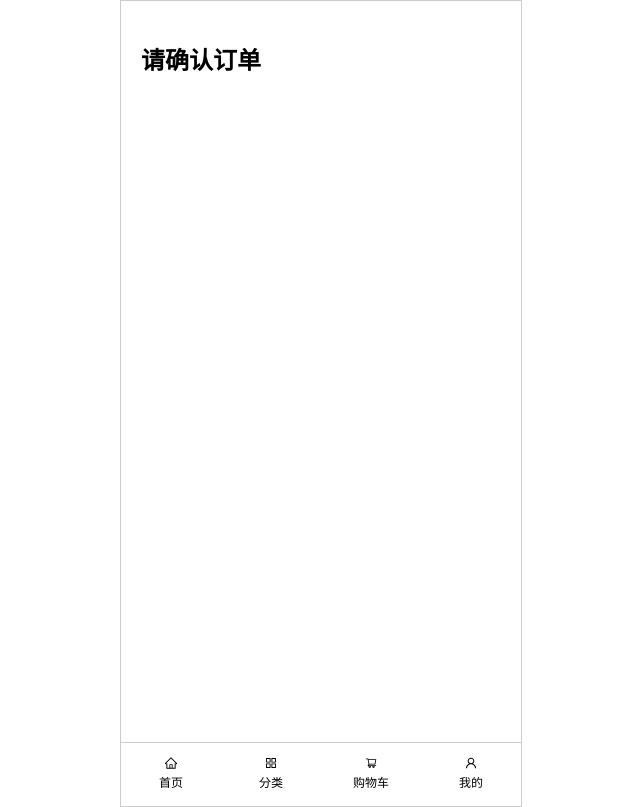
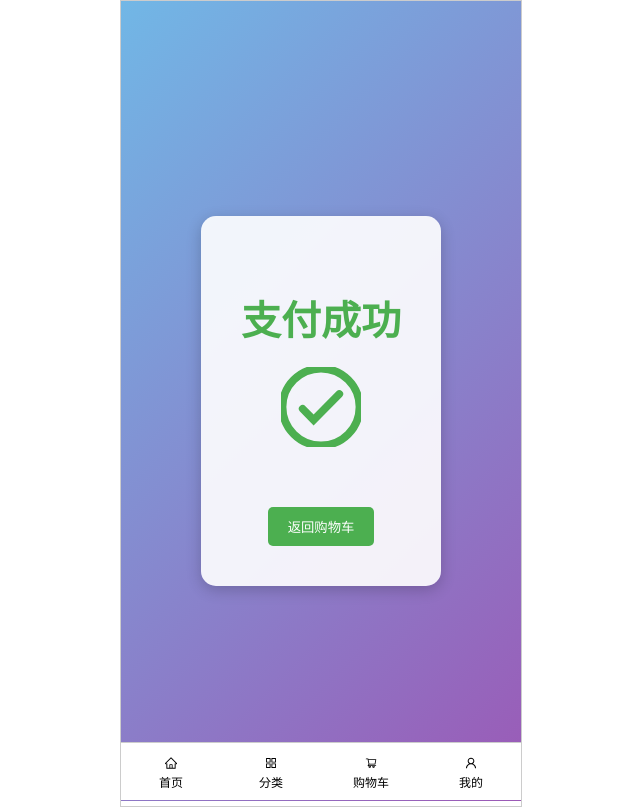
Before and after one commit to ieeemass2024/frontend_mall, a React (Create React App) app in the folder my-mall/: page /pay-success in a window 1280 px wide. Shown: the whole page, without its empty margins (319-959 px from the left). Built offline with nearby package versions, Linux system fonts and the light colour scheme; the HTML template or start-up script is replaced by a standard one.

Commit message:
feat: 完成支付成功动画

```diff
--- /dev/null
+++ b/my-mall/src/css/PaySuccessPage.css
@@ -0,0 +1,106 @@
+/* PaySuccessPage.css */
+
+.payment-success-page {
+    display: flex;
+    justify-content: center;
+    align-items: center;
+    height: 100vh;
+    background: linear-gradient(135deg, #71b7e6, #9b59b6);
+    animation: fadeIn 1s ease-in-out;
+}
+
+.success-container {
+    text-align: center;
+    background-color: rgba(255, 255, 255, 0.9);
+    padding: 40px;
+    border-radius: 15px;
+    box-shadow: 0 4px 15px rgba(0, 0, 0, 0.2);
+    animation: popIn 0.6s ease-out;
+}
+
+.success-message {
+    margin-bottom: 30px;
+    color: #333;
+}
+
+.success-message h2 {
+    font-size: 2.5em;
+    margin-bottom: 20px;
+    color: #4CAF50;
+}
+
+.checkmark {
+    width: 80px;
+    height: 80px;
+    margin: 0 auto;
+    position: relative;
+}
+
+.checkmark_svg {
+    width: 100%;
+    height: 100%;
+}
+
+.checkmark_circle {
+    stroke: #4CAF50;
+    stroke-width: 5;
+    stroke-dasharray: 166;
+    stroke-dashoffset: 166;
+    stroke-linecap: round;
+    animation: circleAnimation 0.6s ease-in-out forwards;
+}
+
+.checkmark_check {
+    stroke: #4CAF50;
+    stroke-width: 5;
+    stroke-dasharray: 48;
+    stroke-dashoffset: 48;
+    stroke-linecap: round;
+    animation: checkAnimation 0.6s ease-in-out 0.6s forwards;
+}
+
+.back-to-cart-button {
+    margin-top: 30px;
+    padding: 10px 20px;
+    background-color: #4CAF50;
+    color: white;
+    border: none;
+    border-radius: 5px;
+    cursor: pointer;
+    transition: background-color 0.3s ease, transform 0.3s ease;
+}
+
+.back-to-cart-button:hover {
+    background-color: #45a049;
+    transform: translateY(-2px);
+}
+
+@keyframes fadeIn {
+    from {
+        opacity: 0;
+    }
+    to {
+        opacity: 1;
+    }
+}
+
+@keyframes popIn {
+    from {
+        transform: scale(0.5);
+    }
+    to {
+        transform: scale(1);
+    }
+}
+
+@keyframes circleAnimation {
+    to {
+        stroke-dashoffset: 0;
+    }
+}
+
+@keyframes checkAnimation {
+    to {
+        stroke-dashoffset: 0;
+    }
+}
--- a/my-mall/src/pages/CartPage.js
+++ b/my-mall/src/pages/CartPage.js
@@ -28,6 +28,10 @@ const CartPage = () => {
   };
 
     const redirectToPayment = () => {
+        if(cartItems.length === 0) {
+            message.error('购物车为空');
+            return;
+        }
         navigate('/payment/2');
     }
 
--- a/my-mall/src/pages/PaySuccessPage.js
+++ b/my-mall/src/pages/PaySuccessPage.js
@@ -1,12 +1,28 @@
-import React, { useState, useEffect } from 'react';
+import React from 'react';
+import { useNavigate } from "react-router-dom";
+import '../css/PaySuccessPage.css';
 
 const PaySuccessPage = () => {
+    const navigate = useNavigate();
 
+    const handleBackToCart = () => {
+        navigate('/cart');
+    }
 
     return (
-        <div className="payment-page">
-            <h2>请确认订单</h2>
-
+        <div className="payment-success-page">
+            <div className="success-container">
+                <div className="success-message">
+                    <h2>支付成功</h2>
+                    <div className="checkmark">
+                        <svg className="checkmark_svg" xmlns="http://www.w3.org/2000/svg" viewBox="0 0 52 52">
+                            <circle className="checkmark_circle" cx="26" cy="26" r="25" fill="none" />
+                            <path className="checkmark_check" fill="none" d="M14.1 27.2l7.1 7.2 16.7-16.8" />
+                        </svg>
+                    </div>
+                </div>
+                <button onClick={handleBackToCart} className="back-to-cart-button">返回购物车</button>
+            </div>
         </div>
     );
 };
--- a/my-mall/src/pages/PaymentPage.js
+++ b/my-mall/src/pages/PaymentPage.js
@@ -51,14 +51,14 @@ const PaymentPage = () => {
             localStorage.setItem('orderList', JSON.stringify(orderList));
 
             // 清空购物车
-            if (type === 1) {
+            if (type === "1") {
                 localStorage.removeItem('singleCartItems');
-            } else if (type === 2) {
+            } else if (type === "2") {
                 localStorage.removeItem('cartItems');
             }
             // 跳转到支付成功页面
             navigate('/pay-success');
-        }, 2000);
+        }, 500);
     }
 
     return (
```
